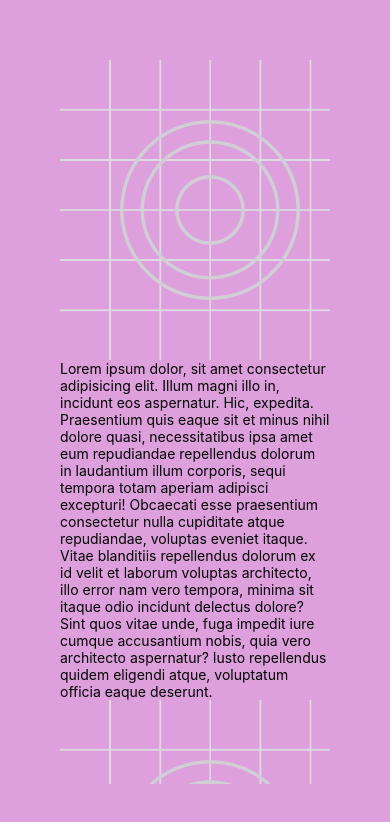
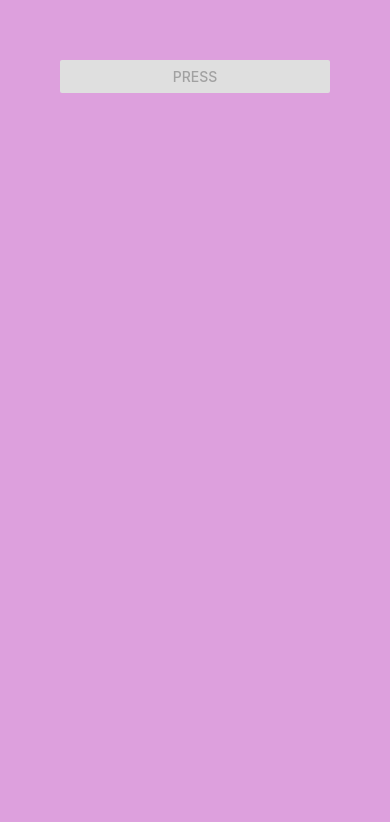
Before and after one commit to jas4code/codevodlution-react-native, a React Native app: screen / in a window 390 px wide. Shown: the top 822 px of the page. Built offline with nearby package versions, Linux system fonts and the light colour scheme.

Commit message:
Button Component

```diff
--- a/App.js
+++ b/App.js
@@ -1,18 +1,11 @@
-import { View, Text, Image, ScrollView } from 'react-native';
+import { View, Button } from 'react-native';
 
 const logoImg = require('./assets/adaptive-icon.png');
 
 export default function App() {
 	return (
 		<View style={{ flex: 1, backgroundColor: 'plum', padding: 60 }}>
-			<ScrollView>
-				<Image source={logoImg} style={{ width: 300, height: 300 }} />
-				<Text>
-					Lorem ipsum dolor, sit amet consectetur adipisicing elit. Illum magni illo in, incidunt eos aspernatur. Hic, expedita. Praesentium quis eaque sit et minus nihil dolore quasi, necessitatibus ipsa amet eum repudiandae repellendus dolorum in laudantium illum corporis, sequi tempora totam aperiam adipisci excepturi! Obcaecati esse praesentium consectetur nulla cupiditate atque repudiandae, voluptas eveniet itaque. Vitae blanditiis repellendus dolorum ex id velit et laborum voluptas architecto, illo error nam vero tempora, minima sit itaque odio incidunt delectus dolore? Sint quos vitae unde, fuga impedit iure cumque accusantium nobis, quia
-					vero architecto aspernatur? Iusto repellendus quidem eligendi atque, voluptatum officia eaque deserunt.
-				</Text>
-				<Image source={logoImg} style={{ width: 300, height: 300 }} />
-			</ScrollView>
+			<Button title='Press' onPress={() => console.log('Button pressed.')} color='midnightblue' disabled />
 		</View>
 	);
 }
```
